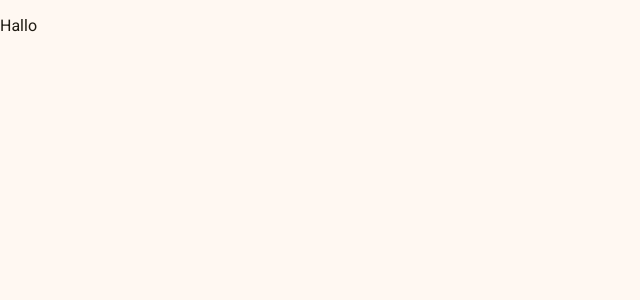
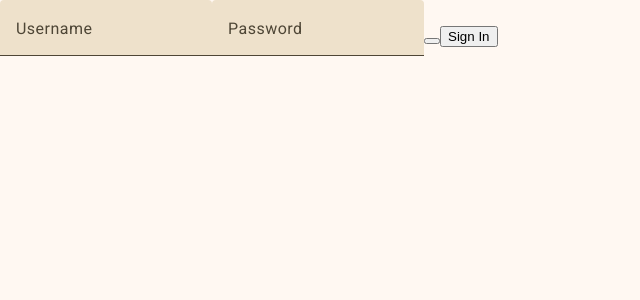
Before and after one commit to dorade3000/calendario, an Angular app in the folder frontend/: page /register in a window 1280 px wide. Shown: the top 300 px of the page, without its empty margins (0-640 px from the left). Built offline with nearby package versions, Linux system fonts and the light colour scheme.

Commit message:
2 mat-form-felder + button zum registrieren

```diff
--- a/frontend/src/app/features/user/sign-up/sign-up-page.component.html
+++ b/frontend/src/app/features/user/sign-up/sign-up-page.component.html
@@ -1 +1,10 @@
-<p>Hallo</p>
+<mat-form-field>
+  <mat-label>Username</mat-label>
+  <input type="text" matInput>
+</mat-form-field>
+<mat-form-field>
+  <mat-label>Password</mat-label>
+  <input type="password" matInput>
+</mat-form-field>
+<button></button>
+<button (click)="onSignInClick()" class="sign-in-button" mat-flat-button>Sign In</button>
```
Also changed, not shown: frontend/src/app/features/user/sign-up/sign-up-page.component.ts (+7 -1 lines).
